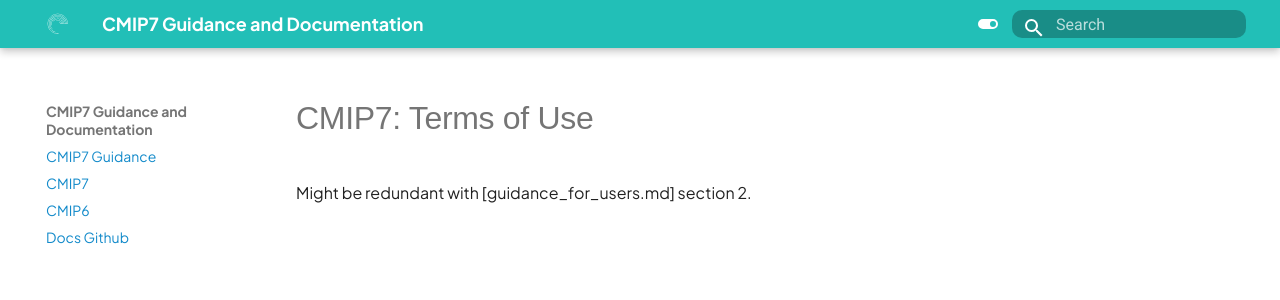
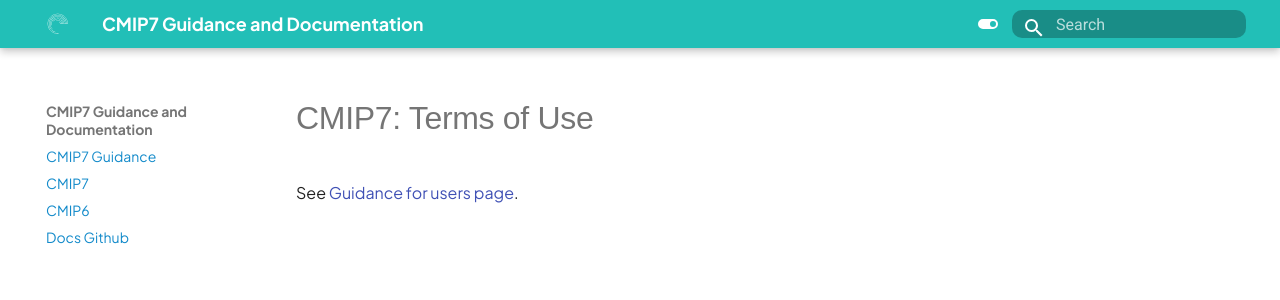
Before and after one commit to WCRP-CMIP/cmip7-guidance, an MkDocs documentation site: the page built from docs/CMIP7/terms_of_use.md, in a window 1280 px wide. Shown: the top 300 px of the page. Built offline with MkDocs 1.6.1 and Material for MkDocs 9.7.7, drawn with Linux system fonts in a browser that asks for light colours; some web fonts are replaced.

Commit message:
add pointer

```diff
--- a/docs/CMIP7/terms_of_use.md
+++ b/docs/CMIP7/terms_of_use.md
@@ -5,4 +5,6 @@ title:  CMIP7 Terms of Use
 
 # CMIP7: Terms of Use
 
-Might be redundant with [guidance_for_users.md] section 2.
+See [Guidance for users page](guidance_for_users.md/#2-terms-of-use-citations-and-registration-requirements).
+
+<!--TODO: Maybe delete this page in the future  -->
```
